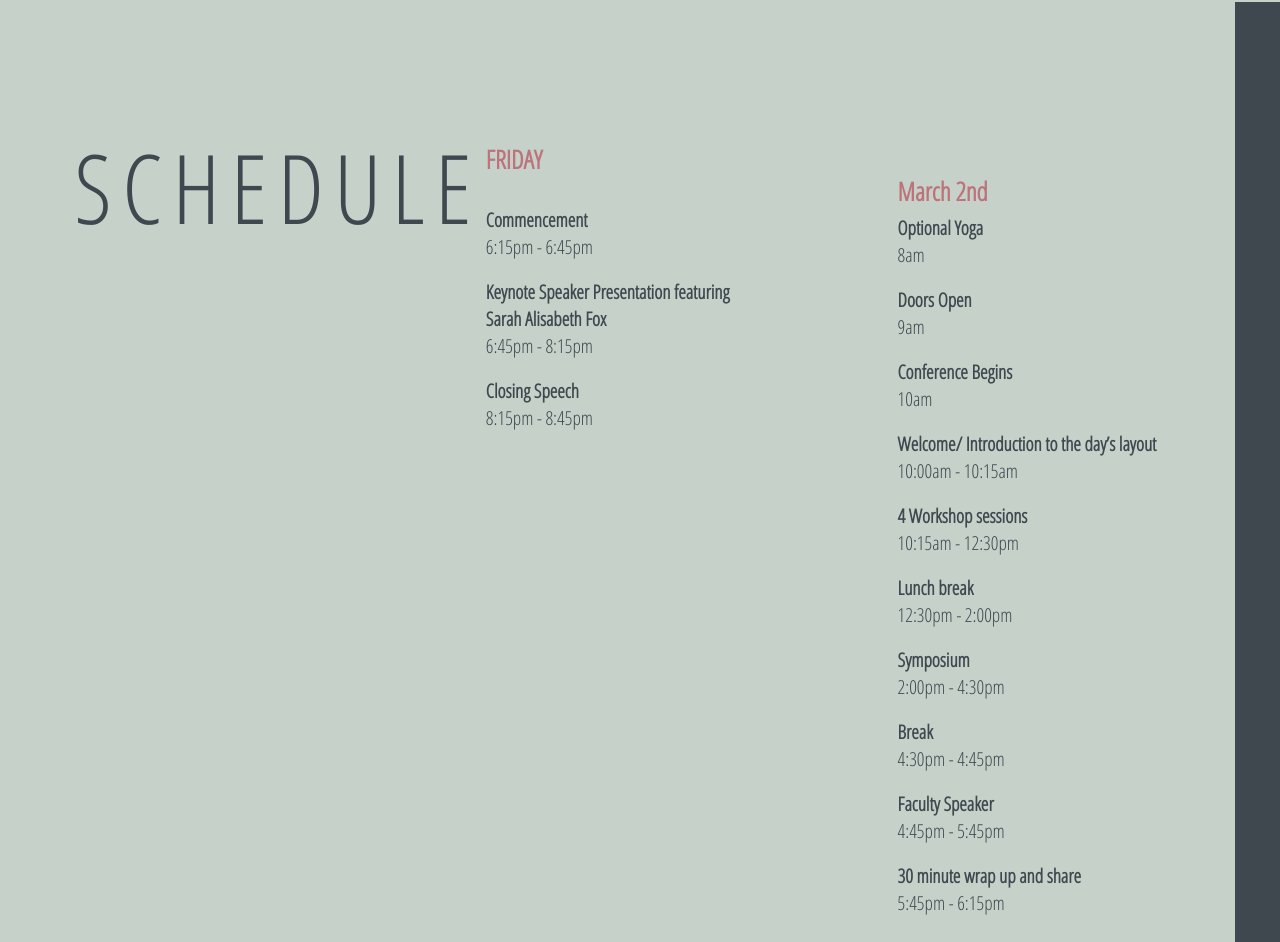
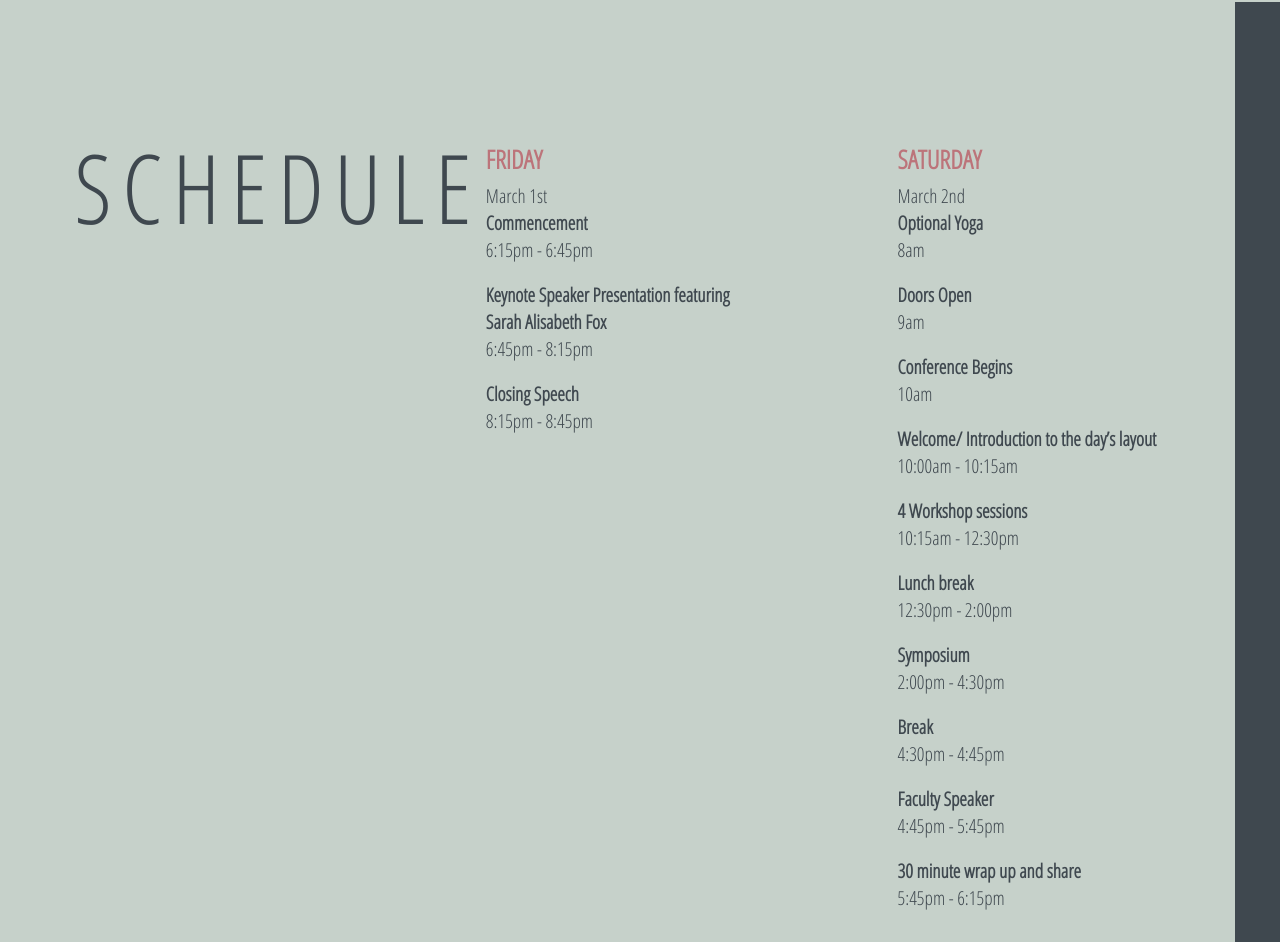
Before and after one commit to aidanrbates/aidanrbates.github.io, a plain HTML site: page index.html in a window 1280 px wide. Shown: the part 8202-9144 px from the top of the page. Drawn offline with nearby package versions, Linux system fonts and the light colour scheme.

Commit message:
Update index.html

```diff
--- a/index.html
+++ b/index.html
@@ -320,7 +320,7 @@
                 </div>
                 <div class="column">
                     <h2>FRIDAY</h2>
-                    <h3>March 1st</h3>
+                    <h4>March 1st</h4>
                     <h3 class="eventinfo">Commencement</h3>
                     <h4>6:15pm - 6:45pm</h4>
                     <br>
@@ -331,8 +331,8 @@
                     <h4>8:15pm - 8:45pm</h4>
                 </div>
                 <div class="column">
-                    <h3>SATURDAY</h3>
-                    <h2>March 2nd</h2>
+                    <h2>SATURDAY</h2>
+                    <h4>March 2nd</h4>
                     <h3 class="eventinfo">Optional Yoga</h3>
                     <h4>8am</h4>
                     <br>
```
